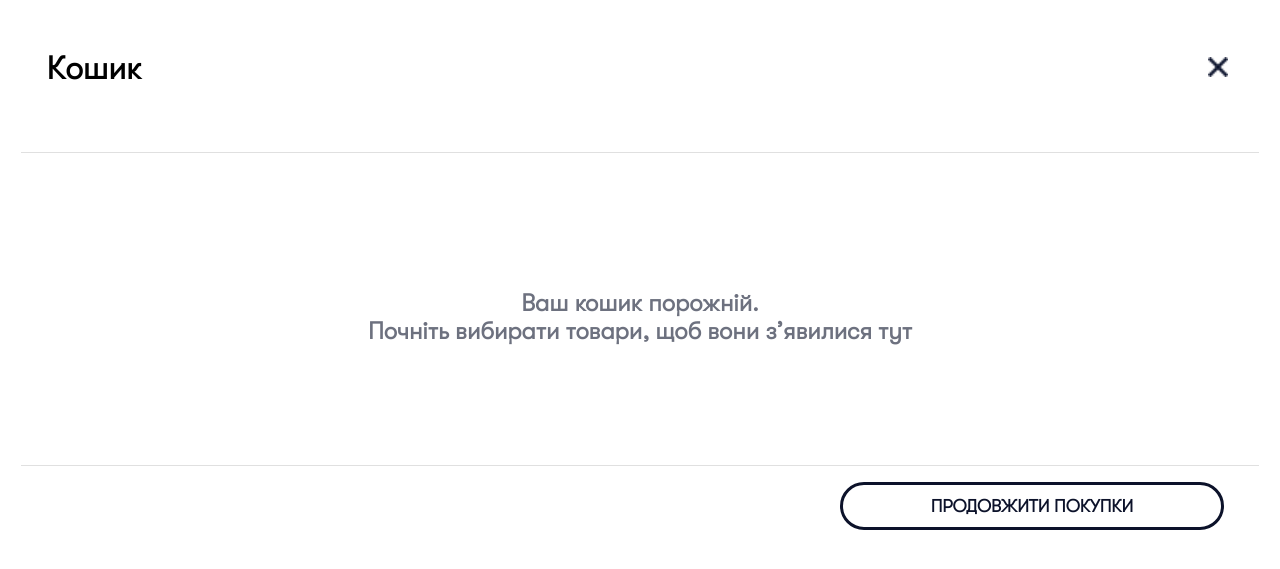
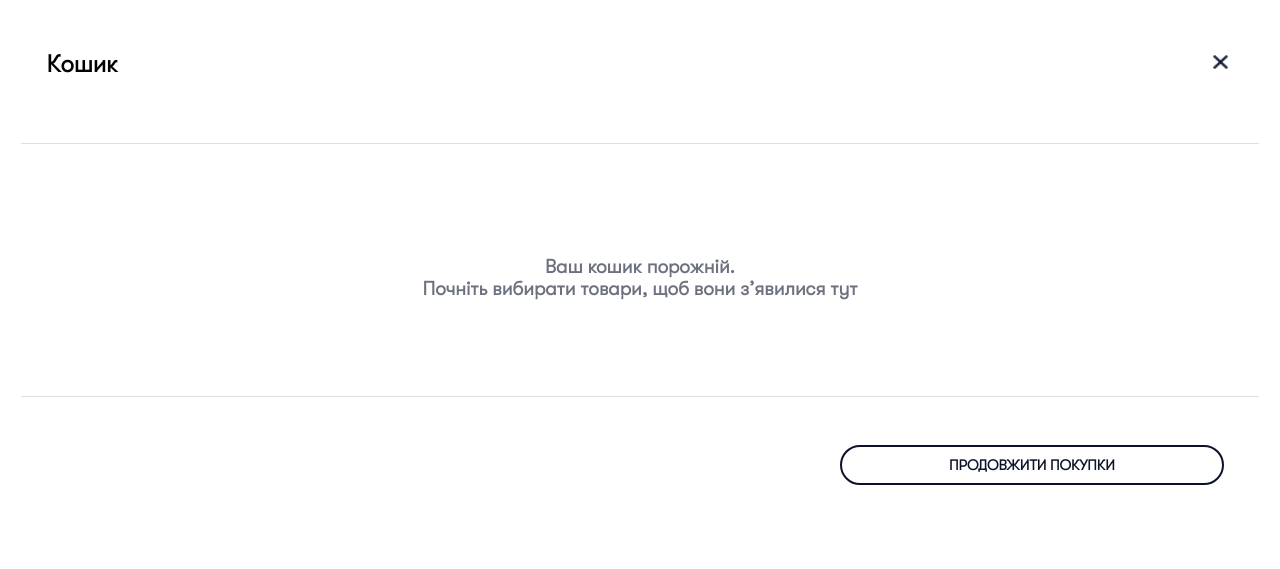
Before and after one commit to Vi1704ca/Shop, a Python web app: template cart/templates/cart.html in a window 1280 px wide. Shown: the top 569 px of the page. Run offline with Jinja, Linux system fonts and the light colour scheme; the template is opened without the code that fills it, so the values that code supplies are empty.

Commit message:
added change height modal window

```diff
--- a/cart/static/css/cart.css
+++ b/cart/static/css/cart.css
@@ -51,13 +51,13 @@ button:hover{
 }
 
 .modal-header h2 {
-    font-size: 4vh;
+    font-size: 1.5rem;
     font-weight: bolder;
     margin: 0;
 }
 
 .close-cart img {
-    width: 2.5vh;
+    width: 0.9rem;
     cursor: pointer;
 }
 
@@ -285,37 +285,37 @@ button:hover{
     font-family: var(--fontParagraph);
     font-weight: bold;
     width: 30vw;
-    height: 6vh;
+    height: 2.5rem;
     border-radius: 5vh;
-    font-size: 2.2vh;
+    font-size: 0.9rem;
     display: flex;
     justify-content: center;
     align-items: center;
     background: #fff;
-    border: 0.3vw solid #0C122A;
+    border: 0.15rem solid #0C122A;
     color: #0C122A;
     flex-direction: row;
     margin-left: 64vw;
-    margin-top: 0.5vh;
+    margin-top: 6vh;
 }
 
 
 .empty-cart {
     margin-bottom: 0;
-    margin-top:15vh;
+    margin-top: 6rem;
     text-align: center;
     color:#6D717F;
     font-weight: bold;
     font-family: var(--fontParagraph);
-    font-size: 3vh;
+    font-size: 1.2rem;
 }
 
 .start-to-buy{
     margin-top: 0;
-    margin-bottom:15vh;;
+    margin-bottom: 6rem;
     text-align: center;
     color:#6D717F;
     font-weight: bold;
     font-family: var(--fontParagraph);
-    font-size: 3vh;
+    font-size: 1.2rem;
 }
```
Also changed, not shown: Project/static/css/base.css (+10 -0 lines), Project/static/js/ModalWindow.js (+48 -8 lines).
